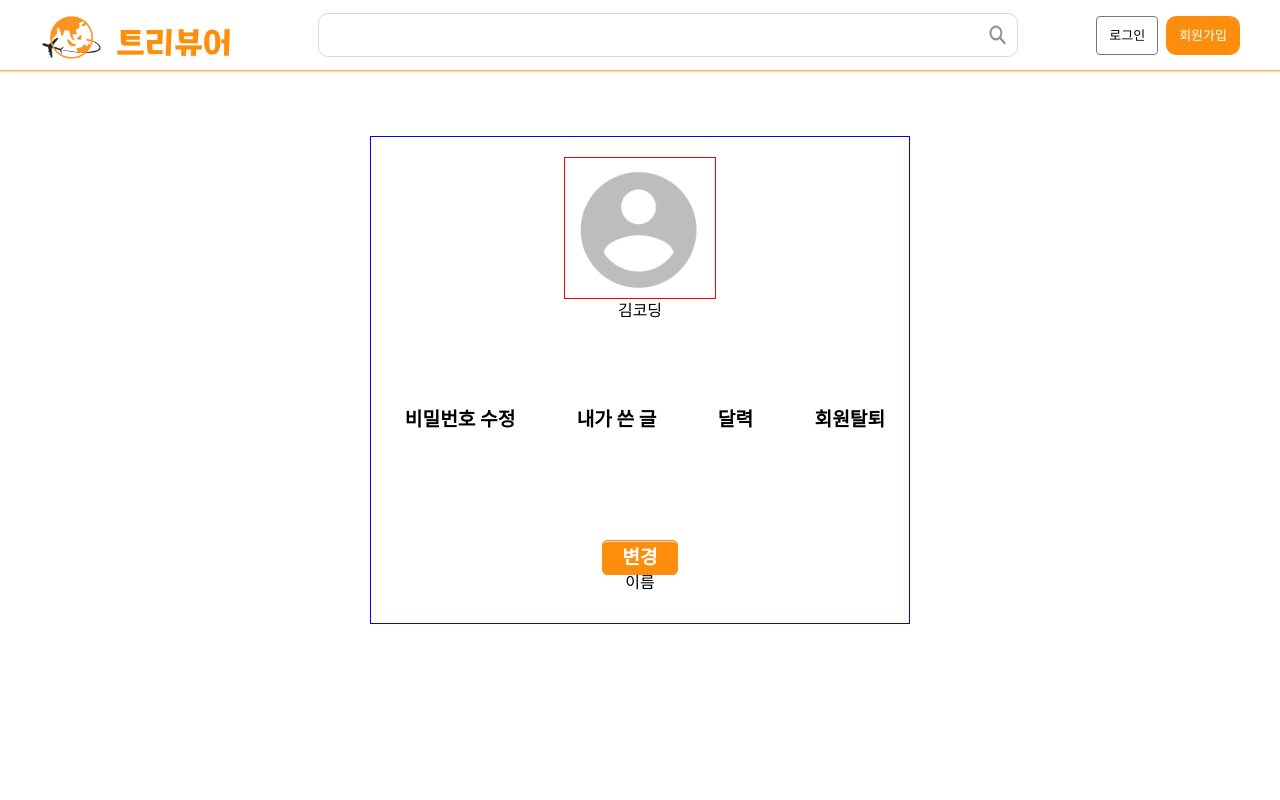
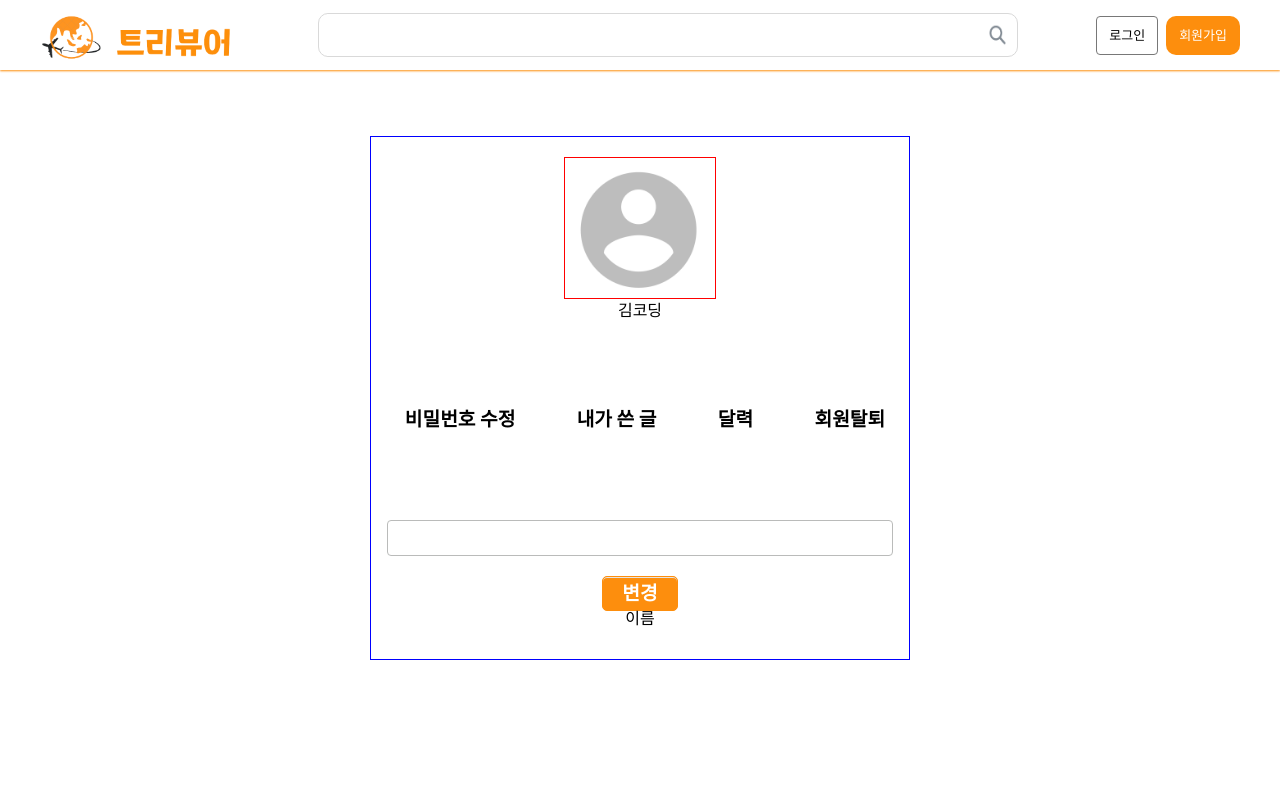
Before and after one commit to codestates-seb/seb42_main_028, a React (Create React App) app in the folder client/: page /mypage in a window 1280 px wide. Both pictures are taken after a click on the element "비밀번호 수정". Shown: the top 800 px of the page. Built offline with nearby package versions, Linux system fonts and the light colour scheme.

Commit message:
feat:add

```diff
--- a/client/src/pages/Mypage/Rename.jsx
+++ b/client/src/pages/Mypage/Rename.jsx
@@ -3,13 +3,13 @@ import styled from 'styled-components';
 // import { useNavigate } from 'react-router-dom';
 import Modal from './Modal';
 
-// const Input = styled.input`
-// 	width: 100%;
-// 	height: 36px;
-// 	border: 1px solid #babbba;
-// 	border-radius: 4px;
-// 	padding-left: 8px;
-// `;
+const Input = styled.input`
+	width: 100%;
+	height: 36px;
+	border: 1px solid #babbba;
+	border-radius: 4px;
+	padding-left: 8px;
+`;
 
 //변경 버튼
 const Button = styled.div`
@@ -40,6 +40,8 @@ function Rename() {
 	};
 	return (
 		<>
+			{' '}
+			<Input />
 			<Button onClick={onClickButton}>변경</Button>
 			{isOpen && (
 				<Modal
```
